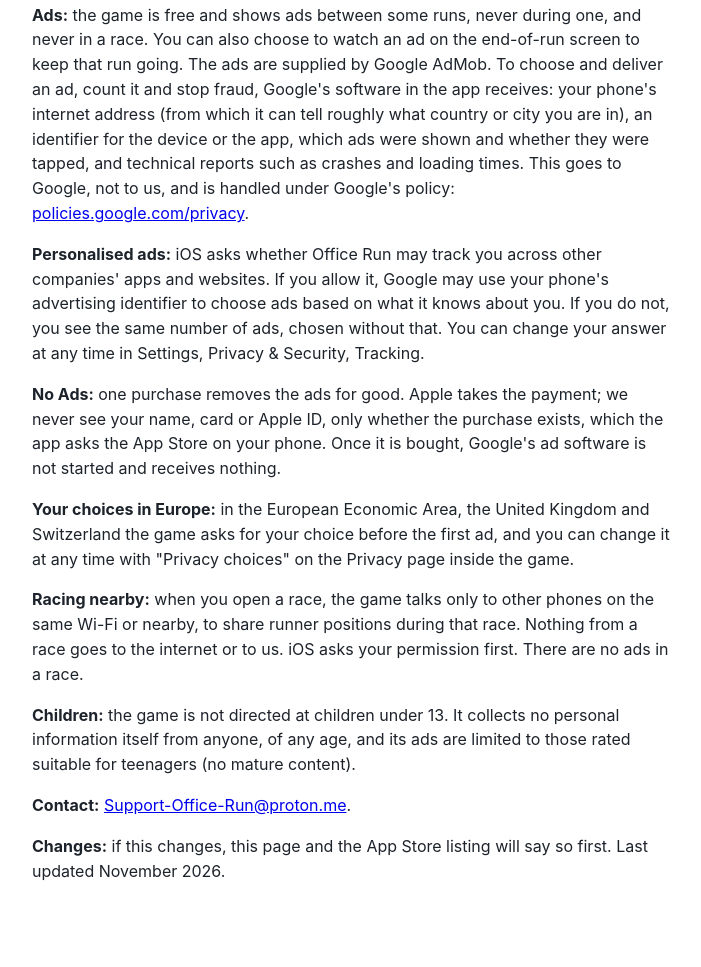
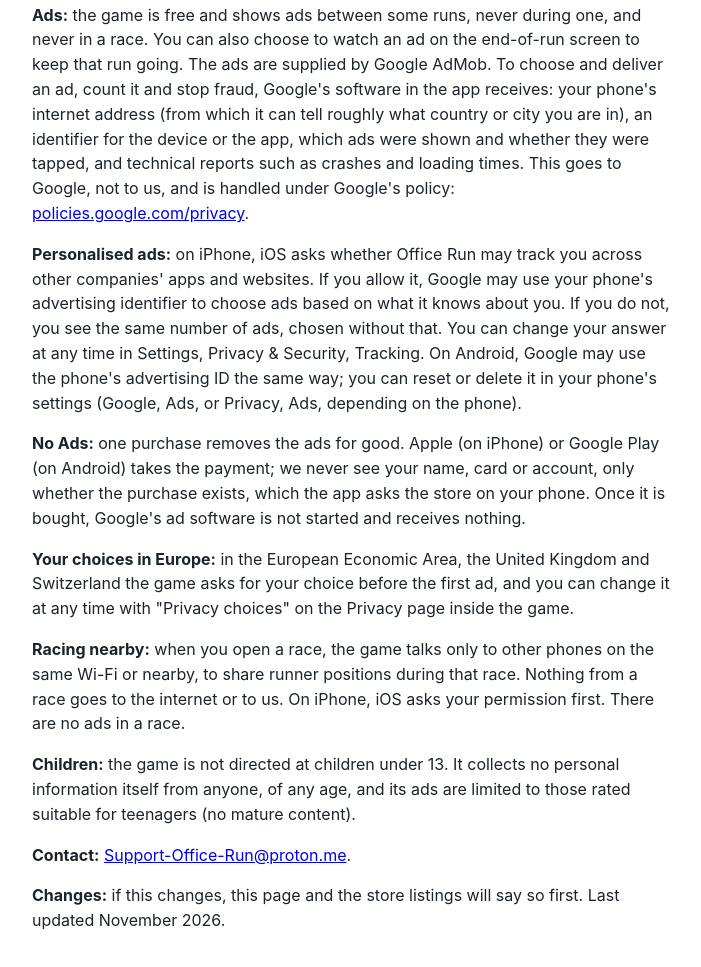
Before and after one commit to Office-Run/office-run-site, a plain HTML site: page privacy.html in a window 1280 px wide. Shown: the part 251-1218 px from the top of the page, without its empty margins (288-989 px from the left). Before the commit the page ends 1174 px from the top, so only its background shows below. Drawn offline with Linux system fonts and the light colour scheme.

Commit message:
privacy: cover Android (Google Play)

```diff
--- a/privacy.html
+++ b/privacy.html
@@ -4,10 +4,10 @@
 <p><b>The game itself collects nothing.</b> No account, no sign-in, no analytics of our own. We never see who you are or how you play.</p>
 <p><b>What stays on your phone:</b> your best distances, coffee, outfits, charms, the race book, your settings, and a count of runs used to space out ad breaks. They are saved on the device and never sent to us. Deleting the app deletes them.</p>
 <p><b>Ads:</b> the game is free and shows ads between some runs, never during one, and never in a race. You can also choose to watch an ad on the end-of-run screen to keep that run going. The ads are supplied by Google AdMob. To choose and deliver an ad, count it and stop fraud, Google's software in the app receives: your phone's internet address (from which it can tell roughly what country or city you are in), an identifier for the device or the app, which ads were shown and whether they were tapped, and technical reports such as crashes and loading times. This goes to Google, not to us, and is handled under Google's policy: <a href="https://policies.google.com/privacy">policies.google.com/privacy</a>.</p>
-<p><b>Personalised ads:</b> iOS asks whether Office Run may track you across other companies' apps and websites. If you allow it, Google may use your phone's advertising identifier to choose ads based on what it knows about you. If you do not, you see the same number of ads, chosen without that. You can change your answer at any time in Settings, Privacy &amp; Security, Tracking.</p>
-<p><b>No Ads:</b> one purchase removes the ads for good. Apple takes the payment; we never see your name, card or Apple ID, only whether the purchase exists, which the app asks the App Store on your phone. Once it is bought, Google's ad software is not started and receives nothing.</p>
+<p><b>Personalised ads:</b> on iPhone, iOS asks whether Office Run may track you across other companies' apps and websites. If you allow it, Google may use your phone's advertising identifier to choose ads based on what it knows about you. If you do not, you see the same number of ads, chosen without that. You can change your answer at any time in Settings, Privacy &amp; Security, Tracking. On Android, Google may use the phone's advertising ID the same way; you can reset or delete it in your phone's settings (Google, Ads, or Privacy, Ads, depending on the phone).</p>
+<p><b>No Ads:</b> one purchase removes the ads for good. Apple (on iPhone) or Google Play (on Android) takes the payment; we never see your name, card or account, only whether the purchase exists, which the app asks the store on your phone. Once it is bought, Google's ad software is not started and receives nothing.</p>
 <p><b>Your choices in Europe:</b> in the European Economic Area, the United Kingdom and Switzerland the game asks for your choice before the first ad, and you can change it at any time with "Privacy choices" on the Privacy page inside the game.</p>
-<p><b>Racing nearby:</b> when you open a race, the game talks only to other phones on the same Wi-Fi or nearby, to share runner positions during that race. Nothing from a race goes to the internet or to us. iOS asks your permission first. There are no ads in a race.</p>
+<p><b>Racing nearby:</b> when you open a race, the game talks only to other phones on the same Wi-Fi or nearby, to share runner positions during that race. Nothing from a race goes to the internet or to us. On iPhone, iOS asks your permission first. There are no ads in a race.</p>
 <p><b>Children:</b> the game is not directed at children under 13. It collects no personal information itself from anyone, of any age, and its ads are limited to those rated suitable for teenagers (no mature content).</p>
 <p><b>Contact:</b> <a href="mailto:Support-Office-Run@proton.me">Support-Office-Run@proton.me</a>.</p>
-<p><b>Changes:</b> if this changes, this page and the App Store listing will say so first. Last updated November 2026.</p>
+<p><b>Changes:</b> if this changes, this page and the store listings will say so first. Last updated November 2026.</p>
```
